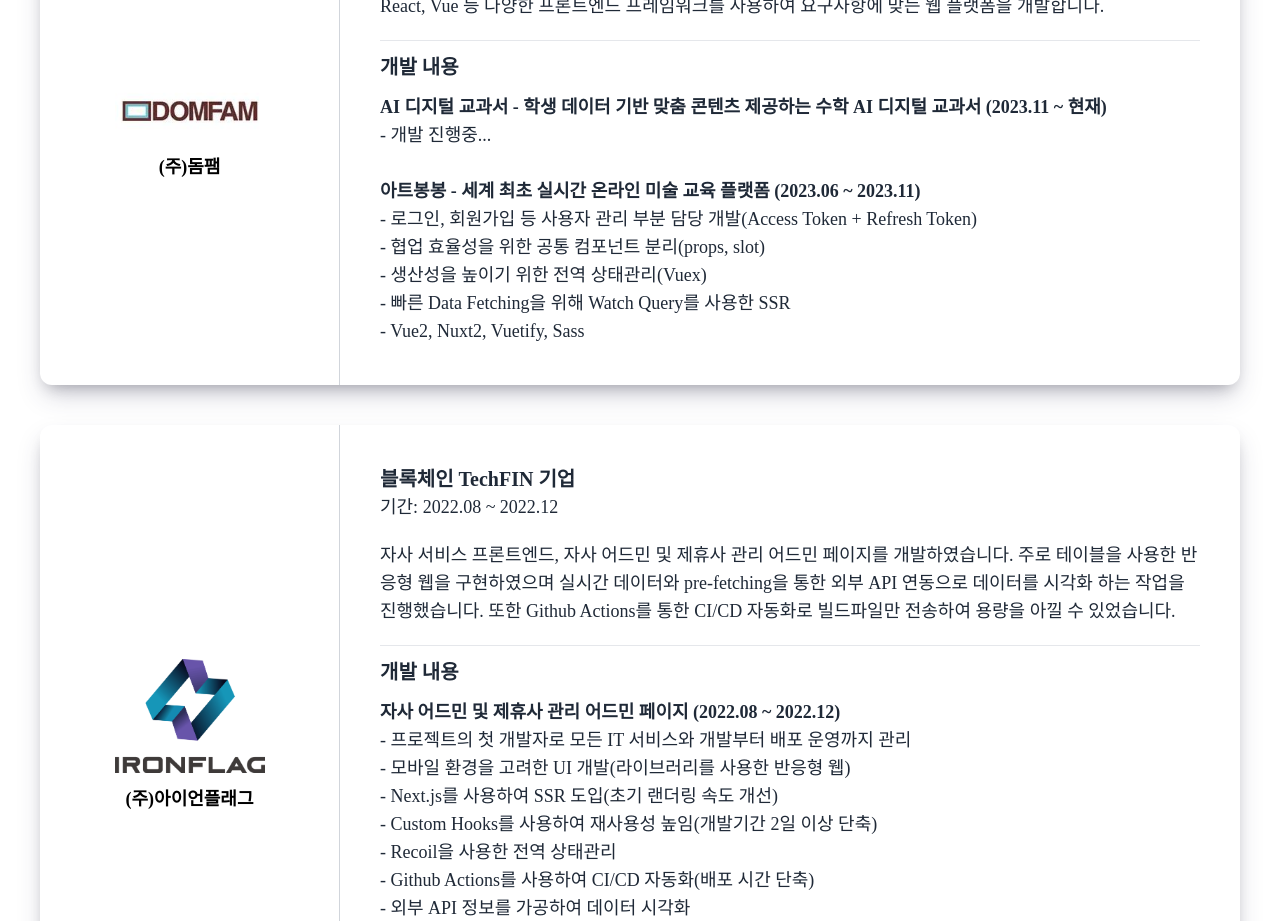
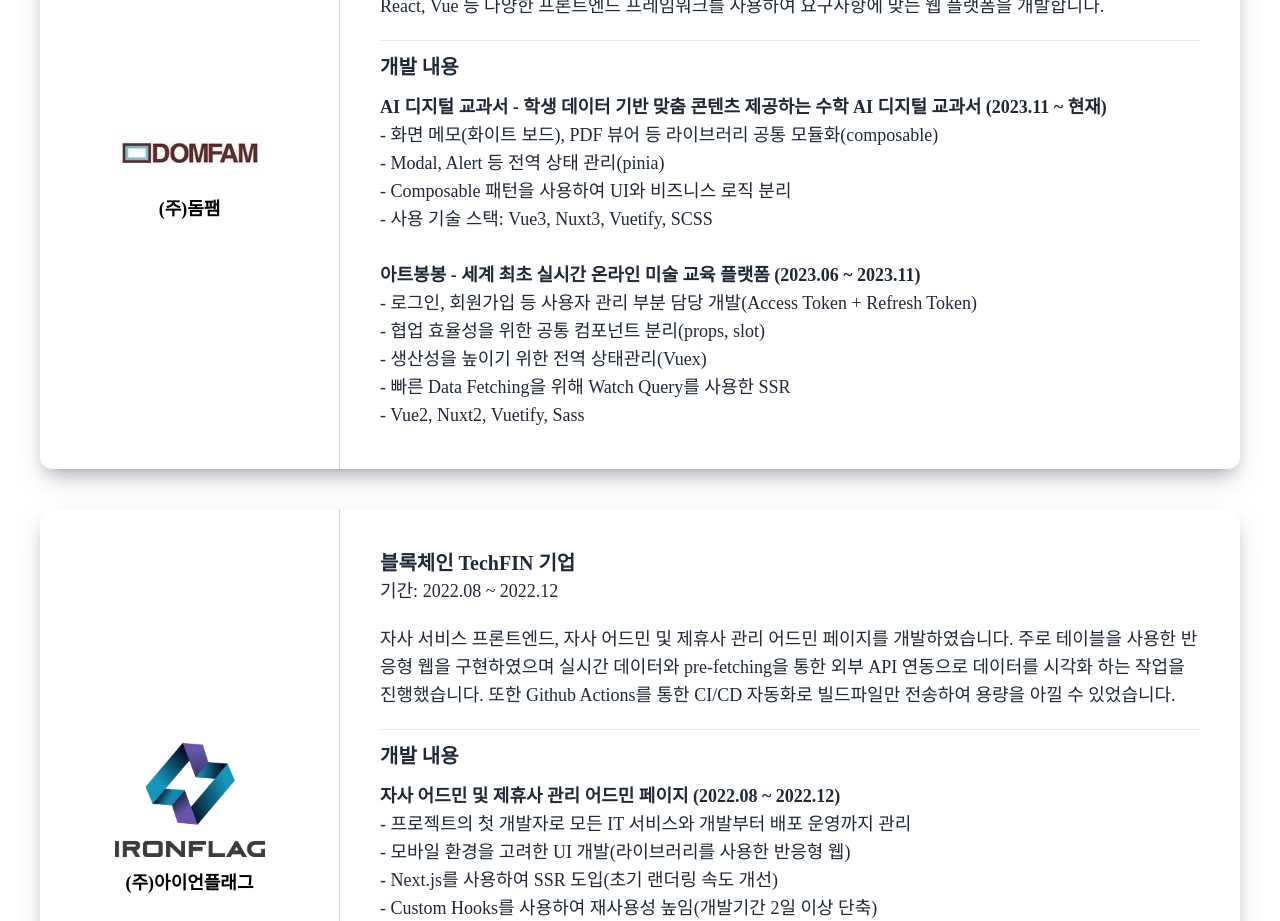
Before and after one commit to seung-ju-kim/portfolio, a Next.js app: page / in a window 1280 px wide. Shown: the part 2340-3261 px from the top of the page. Built offline with nearby package versions, Linux system fonts and the light colour scheme.

Commit message:
경력 수정

```diff
--- a/src/constants/career.ts
+++ b/src/constants/career.ts
@@ -7,7 +7,10 @@ const ART_BONBON = {
   period: '2022.06 ~ 현재',
   contents: [
     'AI 디지털 교과서 - 학생 데이터 기반 맞춤 콘텐츠 제공하는 수학 AI 디지털 교과서 (2023.11 ~ 현재)',
-    '- 개발 진행중...',
+    '- 화면 메모(화이트 보드), PDF 뷰어 등 라이브러리 공통 모듈화(composable)',
+    '- Modal, Alert 등 전역 상태 관리(pinia)',
+    '- Composable 패턴을 사용하여 UI와 비즈니스 로직 분리',
+    '- 사용 기술 스택: Vue3, Nuxt3, Vuetify, SCSS',
     '',
     '아트봉봉 - 세계 최초 실시간 온라인 미술 교육 플랫폼 (2023.06 ~ 2023.11)',
     '- 로그인, 회원가입 등 사용자 관리 부분 담당 개발(Access Token + Refresh Token)',
```
